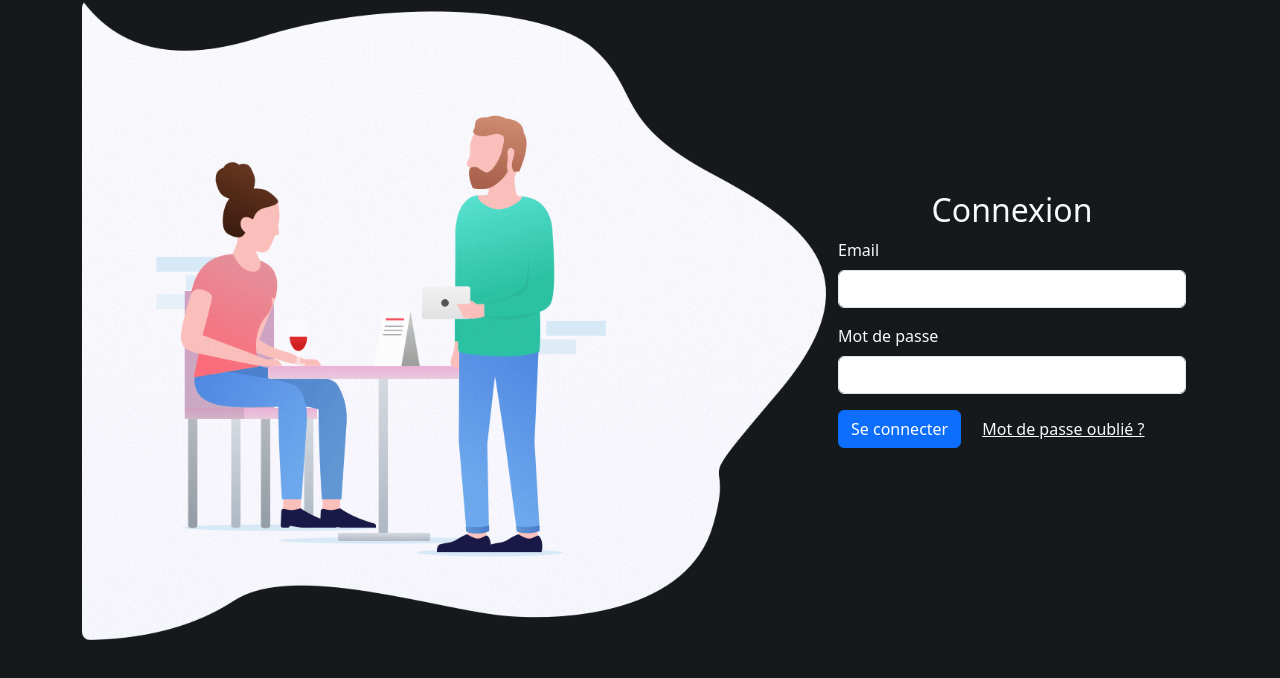
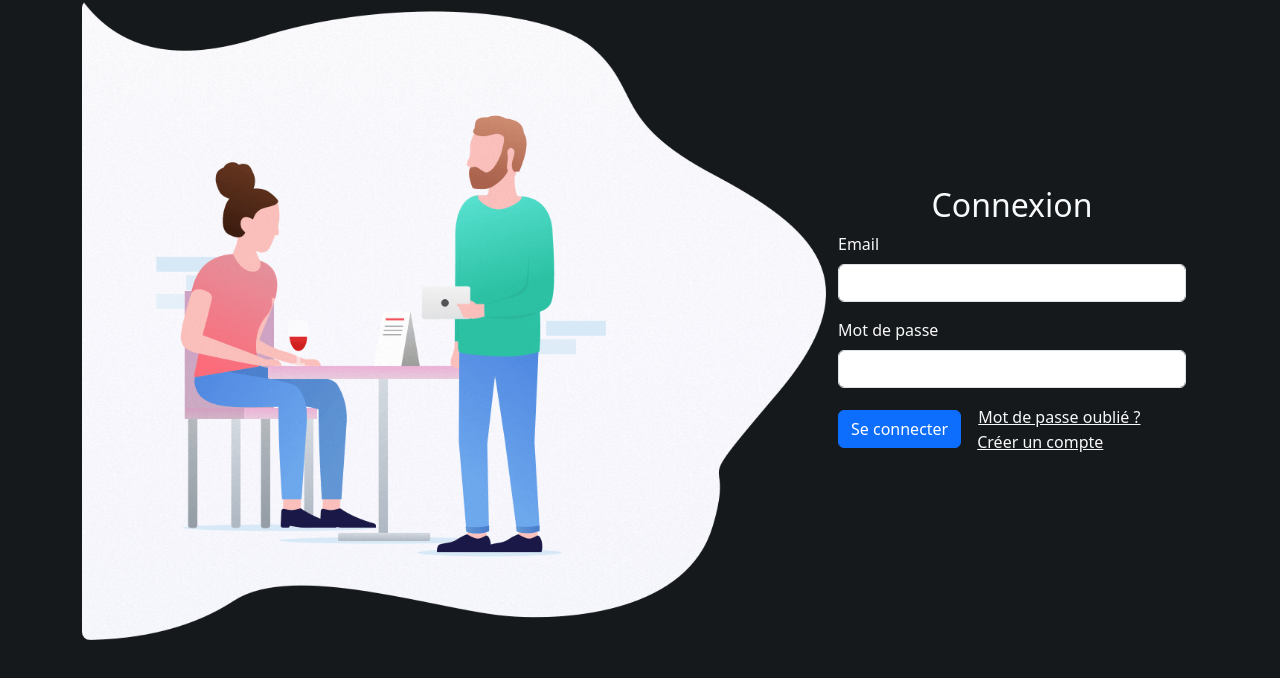
Before and after one commit to dphiane/react_addition, a React (Vite) app: page /login in a window 1280 px wide. Shown: the top 678 px of the page. Built offline with nearby package versions, Linux system fonts and the light colour scheme.

Commit message:
add link to register in login page

```diff
--- a/src/api.ts
+++ b/src/api.ts
@@ -1,9 +1,14 @@
 import axios from 'axios';
 import { ProductsInterface, TvaInterface, CategoryInterface, InvoiceInterface, PaymentsInterface, InvoiceProducts, InvoiceData } from 'types';
 
+//dev
 export const API_URL = 'https://localhost:8000/api';
 const API_URL_FORGOT_PASSWORD = 'https://localhost:8000/forgot_password/';
 const URL ='https://localhost:8000';
+// prod
+/* export const API_URL = 'https://api.addition-dphiane.fr/api';
+const API_URL_FORGOT_PASSWORD = 'https://api.addition-dphiane.fr/forgot_password/';
+const URL ='https://api.addition-dphiane.fr'; */
 
 export const fetchInvoices = async () => {
   const response = await axios.get(`${API_URL}/invoices`);
--- a/src/pages/login.tsx
+++ b/src/pages/login.tsx
@@ -96,14 +96,20 @@ const Login: React.FC = () => {
               </div>
               {error && <p className="text-danger">{error}</p>}
               {<Loader loading={loading}></Loader>}
+              <div className="d-flex align-items-center">
+
               <button type="submit" className="btn btn-primary">
                 Se connecter
               </button>
-              <small className="ms-2 text-light">
-                <button type="button" className="btn btn-link text-light" onClick={toggleForm}>
+              <div className="d-flex flex-column ms-3">
+                <button type="button" className="btn btn-link fw-light text-light p-0" onClick={toggleForm}>
                   Mot de passe oublié ?
                 </button>
-              </small>
+                    <Link className="text-light fw-light text-decoration-underline" to={"/register"}>
+                    Créer un compte
+                    </Link>
+              </div>
+              </div>
             </form>
           </div>
         )}
--- a/src/pages/registerForm.tsx
+++ b/src/pages/registerForm.tsx
@@ -41,7 +41,9 @@ const RegisterForm: React.FC = () => {
 
   return (
     <div className='d-flex justify-content-center mt-3 flex-column align-items-center'>
-      <h2 className='text-light mb-2'>Créer un nouvelle utilisateur</h2>
+      <h2 className='text-light mb-2 text-center'>Créer un nouvelle utilisateur</h2>
+      <p className='text-danger m-2 text-center'>J'ai créé une page de création de compte uniquement pour tester l'application.</p>
+      <p className='text-danger m-2'> Cette page n'est pas destinée à être utilisée dans la version finale, car l'application devrait être un service SaaS.</p>
       <div className='card-form w-100'>
         <Form onSubmit={handleSubmit}>
           <Form.Group className="mb-3 text-light">
```
